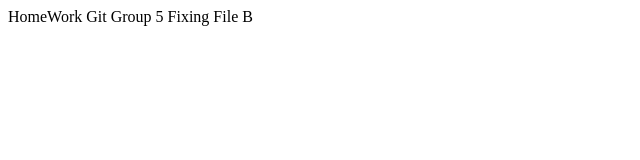
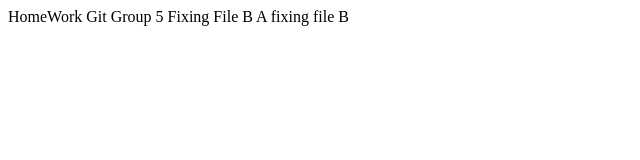
Before and after one commit to hongkhan/nhom5-SET-20225, a plain HTML site: page index.html in a window 1280 px wide. Shown: the whole page, without its empty margins (0-640 px from the left). Drawn offline with Linux system fonts and the light colour scheme.

Commit message:
A fixing file B

```diff
--- a/index.html
+++ b/index.html
@@ -8,5 +8,6 @@
 <body>
     HomeWork Git Group 5
     Fixing File B
+    A fixing file B
 </body>
 </html>
```
